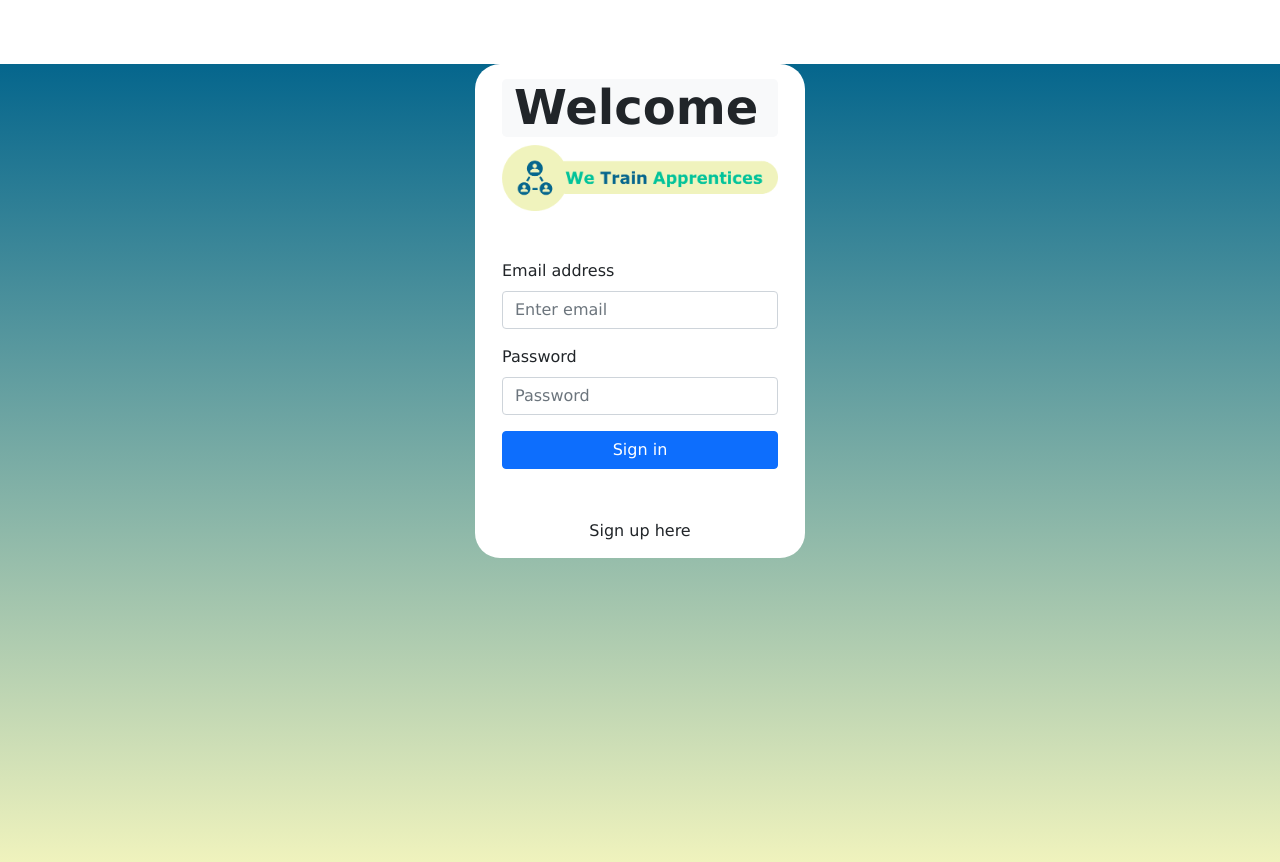
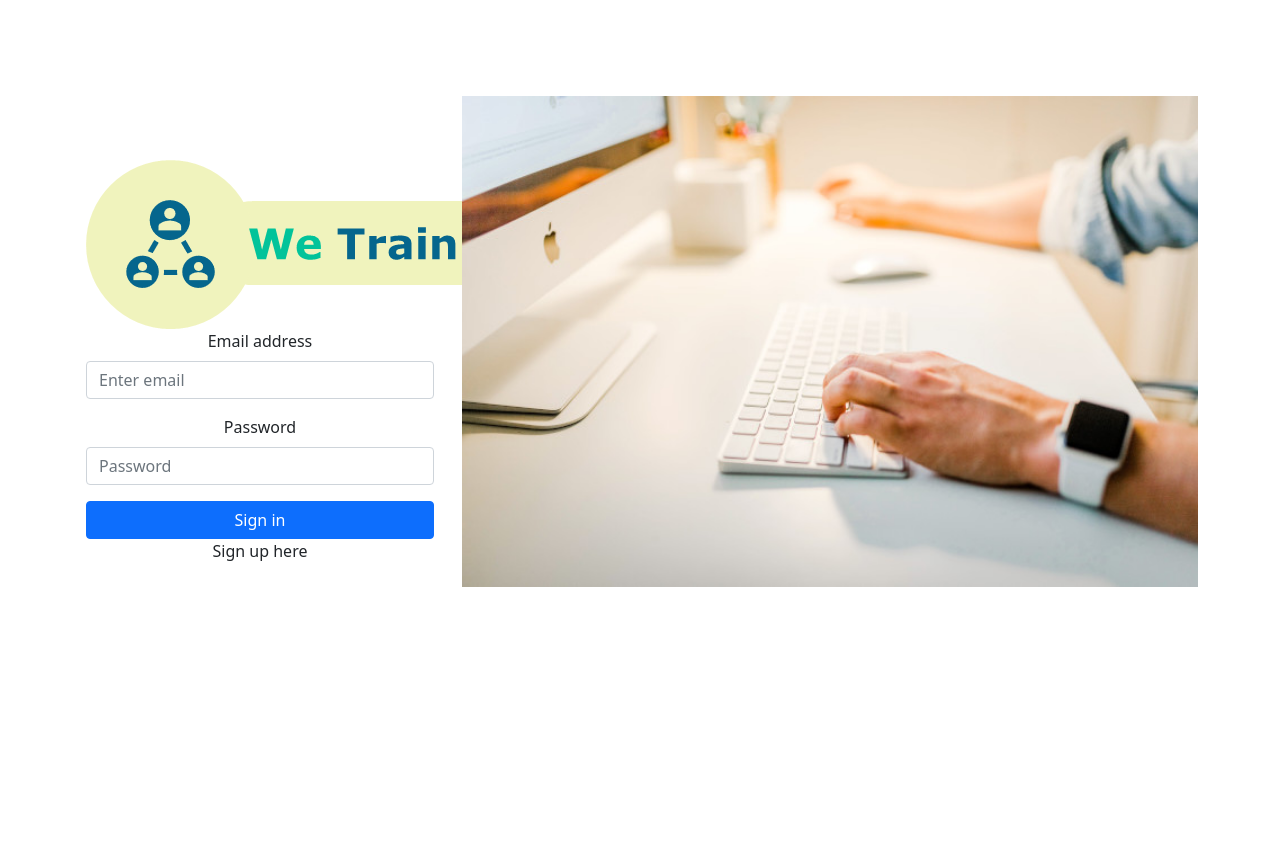
Before and after one commit to Ewutarek/we-train-apprentices, a React (Create React App) app: page / in a window 1280 px wide. After the commit the page ends 800 px from the top, so only its background shows below. Built offline with nearby package versions, Linux system fonts and the light colour scheme.

Commit message:
new format/style

```diff
--- a/src/components/Auth/Auth.js
+++ b/src/components/Auth/Auth.js
@@ -5,12 +5,9 @@ import Signup from "./SignUp";
 import axios from "axios";
 import store from "../../store/index";
 //import Toast from '../Toast/Toast'
-import { Container } from "react-bootstrap";
+import { Col, Container,Row } from "react-bootstrap";
 import "./Auth.css";
 import { toast } from "react-toastify";
-import { Image } from "react-bootstrap";
-
-
 
 
 export default class Auth extends React.Component {
@@ -22,7 +19,6 @@ export default class Auth extends React.Component {
   }
 
   signIn = (email, password) => {
-
     axios
       .post("/api/users/login", { email, password })
       .then((res) => {
@@ -84,31 +80,27 @@ export default class Auth extends React.Component {
         <Signup signUp={this.signUp} />
       );
     return (
-      <div className="auth-body">
-        <div className="auth-wrapper">
-          <Container>
-            {/* <div className="header">WE TRAIN APPRENTICES</div> */}
 
-            <div className=" bg-light rounded-3 customJumbotron">
-              <div className="container">
-                <h1 className="display-5 fw-bold">Welcome</h1>
-              </div>
-            </div>
-            <Image
-              className="logo mb-5"
-              src={process.env.PUBLIC_URL + "/WeTrainApprentices.png"}
-              alt="logo"
-              fluid
-            />
-            {page}
-            <div className="new text-center" onClick={this.changeTab}>
-              {this.state.tab === "signin"
-                ? "Sign up here"
+      <div className="main-auth py-5 ">
+      <Container className="mt-5 auth-container" >
+        <Row>
+          <Col lg={4} md ={6} sm={12} className="text-center mt-5 p-3">
+            <img src={process.env.PUBLIC_URL + "/WeTrainApprentices.png" } alt="logo" className="logo"/>
+          {page}
+          <div className="new text-center" onClick={this.changeTab}>
+               {this.state.tab === "signin"
+               ? "Sign up here"
                 : "Already have an account? Sign in"}
             </div>
-          </Container>
-        </div>
+          </Col>
+
+          <Col  lg={8} md ={6} sm={12}>
+            <img src={process.env.PUBLIC_URL + "/6.jpg"} className="w-100"/>
+          </Col>
+        </Row>
+      </Container>
       </div>
+
     );
   }
 }
```
